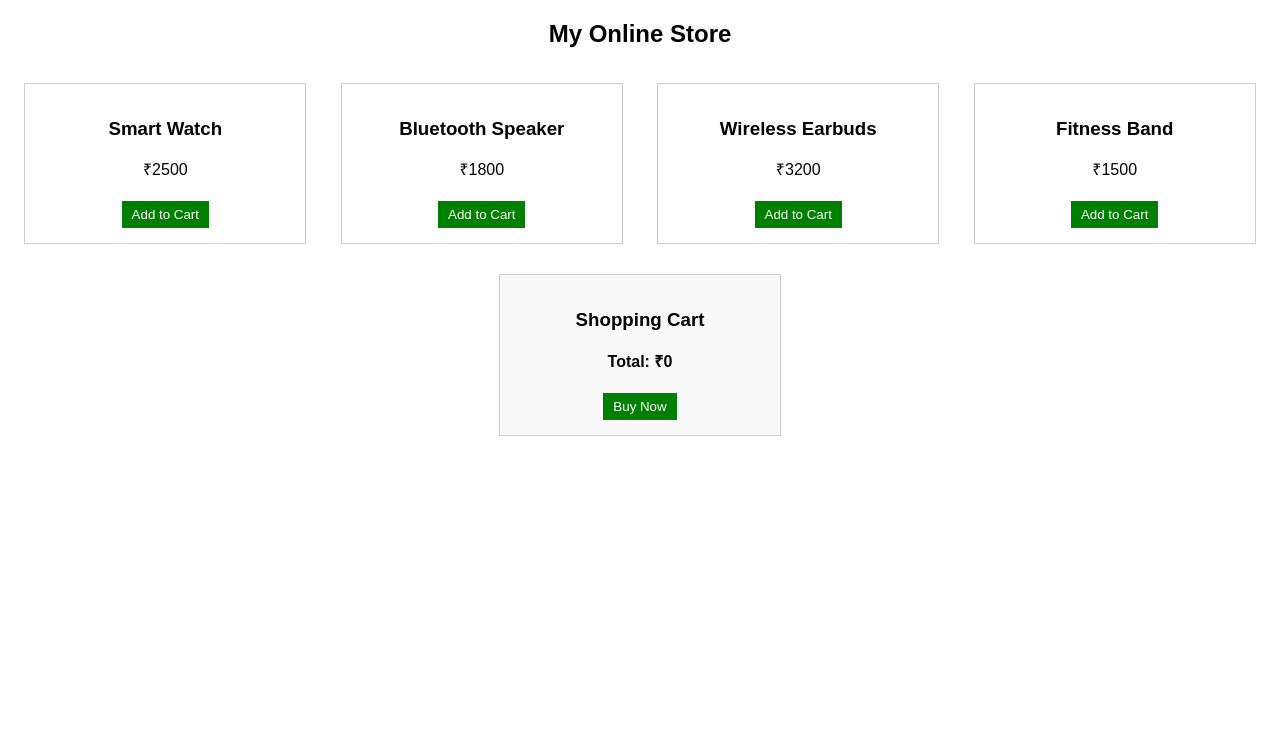
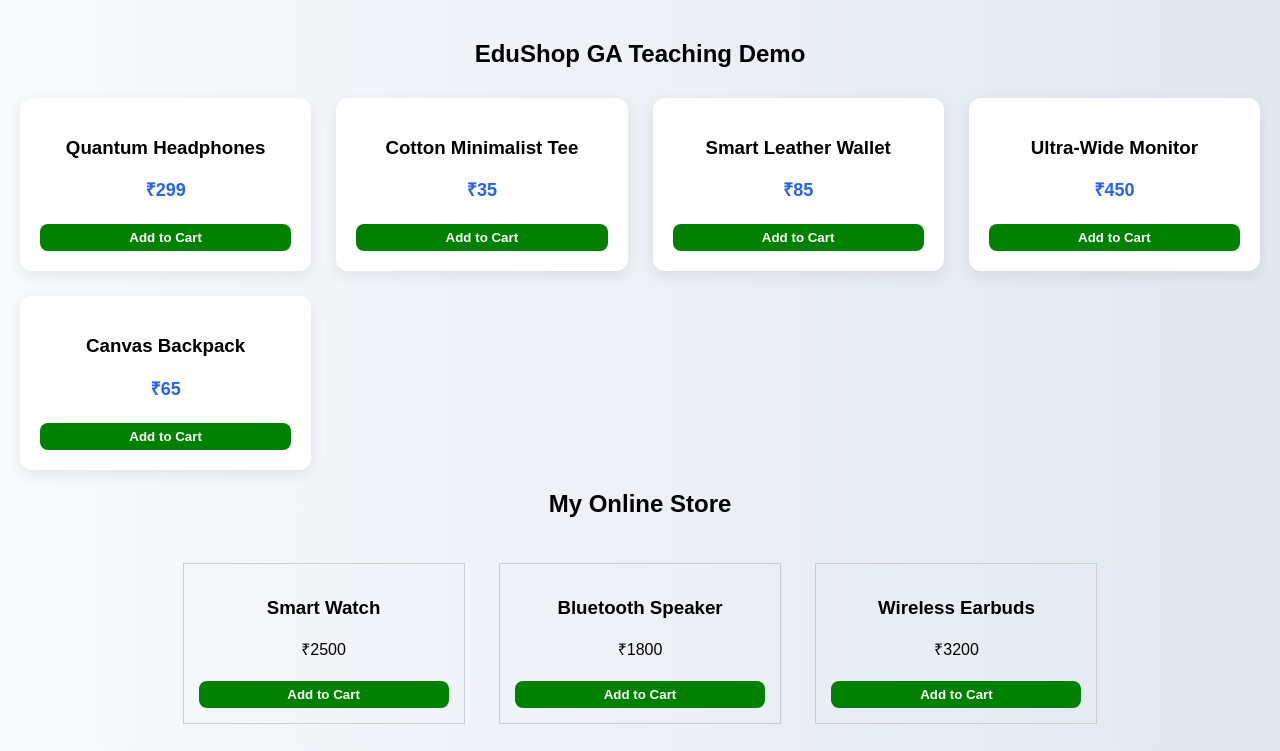
Before and after one commit to hyacinthfernandes929-maker/ecomPractical5, a plain HTML site: page index.html in a window 1280 px wide. Shown: the top 751 px of the page. Drawn offline with Linux system fonts and the light colour scheme.

Commit message:
Update index.html

```diff
--- a/index.html
+++ b/index.html
@@ -1,3 +1,155 @@
+<!DOCTYPE html>
+<html>
+<head>
+<meta charset="UTF-8">
+<title>GA Teaching Demo – Ecommerce</title>
+
+<style>
+body{
+  font-family: Arial, sans-serif;
+  background: linear-gradient(to right, #f8fafc, #e2e8f0);
+  padding: 20px;
+  margin: 0;
+}
+h2{
+  text-align: center;
+  margin-bottom: 30px;
+}
+
+/* Grid Layout */
+.grid{
+  display: grid;
+  grid-template-columns: repeat(auto-fill, minmax(250px,1fr));
+  gap: 25px;
+}
+
+/* Product Card */
+.card{
+  background: white;
+  padding: 20px;
+  border-radius: 12px;
+  cursor: pointer;
+  box-shadow: 0 5px 15px rgba(0,0,0,0.08);
+  transition: all 0.3s ease;
+  position: relative;
+  overflow: hidden;
+}
+
+/* Hover Effect */
+.card:hover{
+  transform: translateY(-8px);
+  box-shadow: 0 12px 25px rgba(0,0,0,0.15);
+}
+
+/* Click Effect */
+.card:active{
+  transform: scale(0.98);
+}
+
+/* Price Styling */
+.card p{
+  font-size: 18px;
+  font-weight: bold;
+  color: #2563eb;
+}
+
+/* Button Styling */
+button{
+  width: 100%;
+  padding: 12px;
+  background: #2563eb;
+  color: white;
+  border: none;
+  margin-top: 15px;
+  cursor: pointer;
+  border-radius: 8px;
+  font-weight: bold;
+  transition: all 0.3s ease;
+}
+button:hover{
+  background: #1e40af;
+  transform: translateY(-2px);
+}
+button:active{
+  transform: scale(0.95);
+}
+
+/* Fade animation */
+.card{
+  animation: fadeIn 0.5s ease forwards;
+  opacity: 0;
+}
+@keyframes fadeIn{
+  to{ opacity:1; }
+}
+</style>
+
+<!-- Google Analytics -->
+<script async src="https://www.googletagmanager.com/gtag/js?id=G-EQMDD3LYBM"></script>
+<script>
+window.dataLayer = window.dataLayer || [];
+function gtag(){dataLayer.push(arguments);}
+gtag('js', new Date());
+gtag('config', 'G-EQMDD3LYBM', { 'debug_mode': true });
+</script>
+</head>
+
+<body>
+<h2>EduShop GA Teaching Demo</h2>
+<div class="grid" id="productGrid"></div>
+
+<script>
+const products = [
+ { id:'p1', name:'Quantum Headphones', price:299, category:'Electronics'},
+ { id:'p2', name:'Cotton Minimalist Tee', price:35, category:'Fashion'},
+ { id:'p3', name:'Smart Leather Wallet', price:85, category:'Accessories'},
+ { id:'p4', name:'Ultra-Wide Monitor', price:450, category:'Electronics'},
+ { id:'p5', name:'Canvas Backpack', price:65, category:'Accessories'}
+];
+
+function trackProductView(product){
+ gtag('event','view_item',{
+   product_name: product.name
+ });
+ console.log("Viewed:", product.name);
+}
+
+function addToCart(event,product){
+ event.stopPropagation();
+ gtag('event','add_to_cart',{
+   currency:'INR',
+   value: product.price,
+   items:[{
+     item_id: product.id,
+     item_name: product.name,
+     item_category: product.category,
+     price: product.price,
+     quantity:1
+   }]
+ });
+ alert(product.name+" added to cart");
+}
+
+function renderProducts(){
+ const grid=document.getElementById("productGrid");
+ products.forEach(product=>{
+   const card=document.createElement("div");
+   card.className="card";
+   card.onclick=()=>trackProductView(product);
+   card.innerHTML=`
+     <h3>${product.name}</h3>
+     <p>₹${product.price}</p>
+     <button onclick="addToCart(event, ${JSON.stringify(product).replace(/"/g,'&quot;')})">Add to Cart</button>
+   `;
+   grid.appendChild(card);
+ });
+}
+renderProducts();
+</script>
+
+</body>
+</html>
+
 <!DOCTYPE html>
 <html>
 <head>
```
